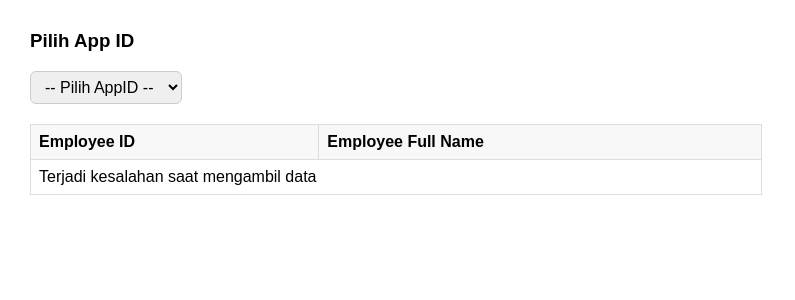
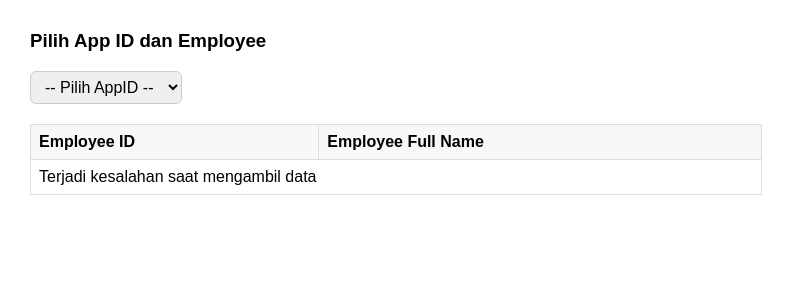
Before and after one commit to fiansyahm31125/mini-project-attandance, a CodeIgniter app: a page that uses application/views/iauser_select_view.php in a window 1280 px wide. Shown: the top 300 px of the page, without its empty margins (0-795 px from the left). Run offline with CodeIgniter, Linux system fonts and the light colour scheme; data that the repository does not hold is empty.

Commit message:
Choose Employee

```diff
--- a/application/views/iauser_select_view.php
+++ b/application/views/iauser_select_view.php
@@ -3,7 +3,7 @@
 
 <head>
     <meta charset="UTF-8">
-    <title>Pilih AppID</title>
+    <title>Pilih AppID & Employee</title>
     <style>
         body {
             font-family: Arial, sans-serif;
@@ -15,6 +15,7 @@
             font-size: 16px;
             border-radius: 6px;
             border: 1px solid #ccc;
+            margin-right: 10px;
         }
 
         table {
@@ -38,8 +39,9 @@
 
 <body>
 
-    <h3>Pilih App ID</h3>
+    <h3>Pilih App ID dan Employee</h3>
 
+    <div>
         <select name="appid" id="appid">
             <option value="">-- Pilih AppID --</option>
             <?php foreach ($iausers as $row): ?>
@@ -49,6 +51,12 @@
                 </option>
             <?php endforeach; ?>
         </select>
+
+        <!-- 🔹 Dropdown untuk memilih employee -->
+        <select name="employee" id="employee" style="display:none;">
+            <option value="">-- Pilih Employee --</option>
+        </select>
+    </div>
 
     <table id="employeeTable" style="display:none;">
         <thead>
@@ -62,13 +70,17 @@
 
     <script>
         const selectAppid = document.getElementById('appid');
+        const selectEmployee = document.getElementById('employee');
         const table = document.getElementById('employeeTable');
         const tbody = table.querySelector('tbody');
 
         async function loadEmployees(appid) {
             tbody.innerHTML = '';
+            selectEmployee.innerHTML = '<option value="">-- Pilih Employee --</option>';
+
             if (!appid) {
                 table.style.display = 'none';
+                selectEmployee.style.display = 'none';
                 return;
             }
 
@@ -79,19 +91,33 @@
 
                 if (!data || data.length === 0) {
                     tbody.innerHTML = '<tr><td colspan="2">Tidak ada data</td></tr>';
-                } else {
+                    table.style.display = 'table';
+                    selectEmployee.style.display = 'none';
+                    return;
+                }
+
+                // 🔹 Isi tabel
                 data.forEach(emp => {
                     const tr = document.createElement('tr');
                     tr.innerHTML = `<td>${emp.employee_id}</td><td>${emp.employee_full_name}</td>`;
                     tbody.appendChild(tr);
                 });
-                }
 
+                // 🔹 Isi dropdown employee
+                data.forEach(emp => {
+                    const option = document.createElement('option');
+                    option.value = emp.employee_id; // value = employee_id
+                    option.textContent = emp.employee_full_name; // tampilkan full name
+                    selectEmployee.appendChild(option);
+                });
+
+                selectEmployee.style.display = 'inline-block';
                 table.style.display = 'table';
             } catch (err) {
                 console.error('Gagal memuat data:', err);
                 tbody.innerHTML = '<tr><td colspan="2">Terjadi kesalahan saat mengambil data</td></tr>';
                 table.style.display = 'table';
+                selectEmployee.style.display = 'none';
             }
         }
 
```
Lines whose indentation alone changed are shown as unchanged.
